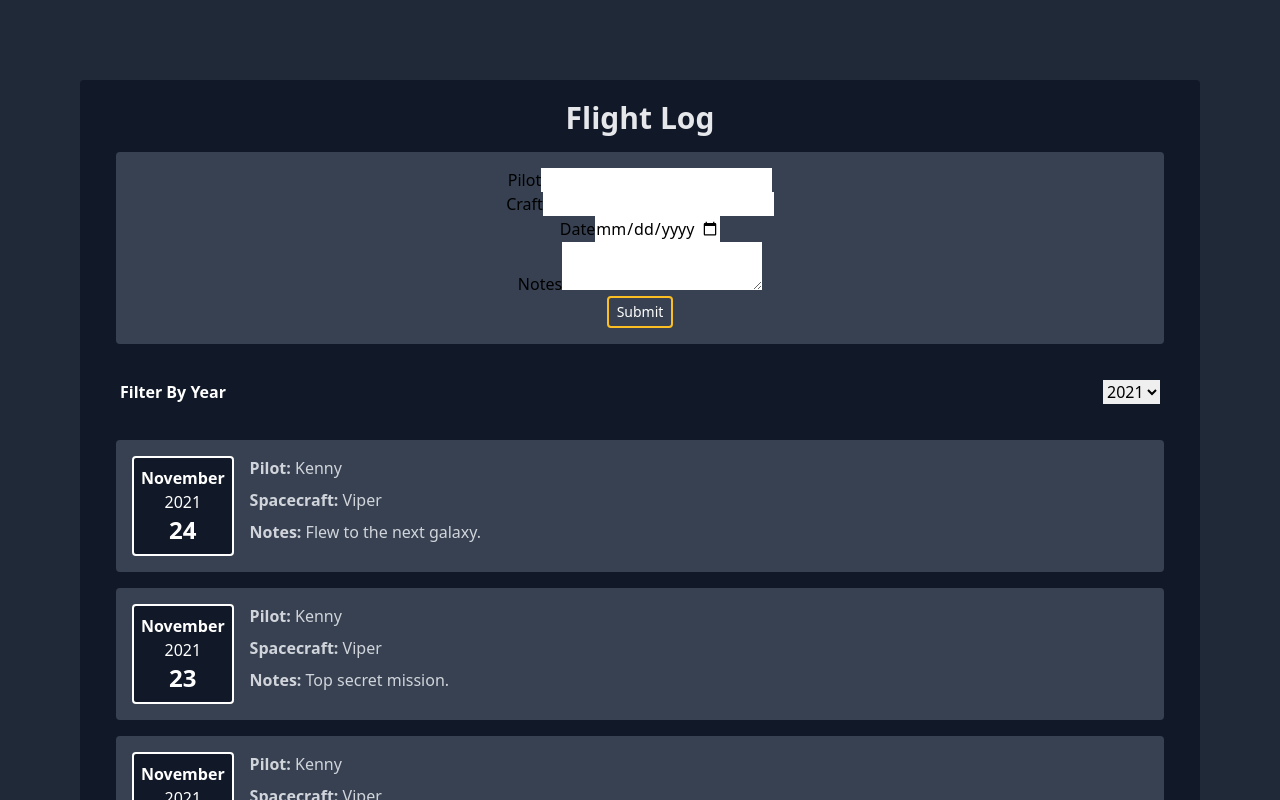
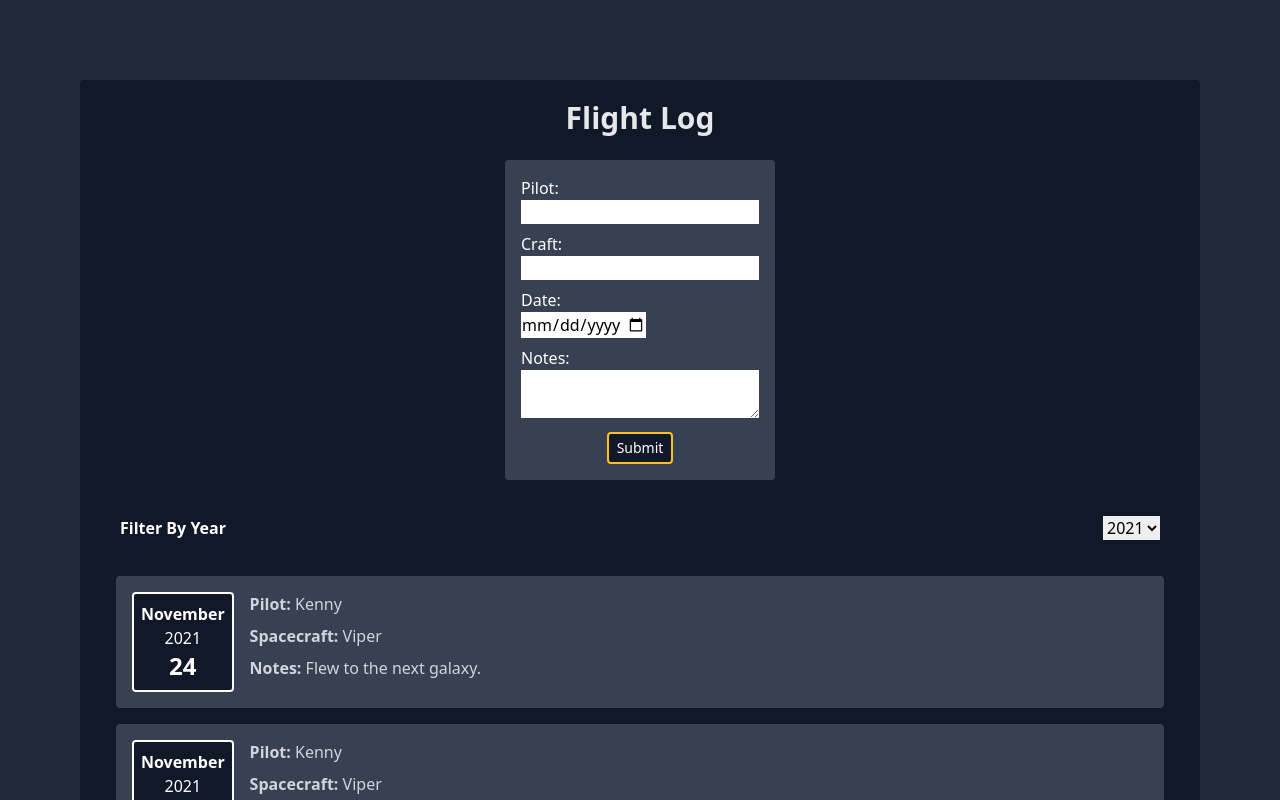
Before and after one commit to eukalytics/flightlog, a React (Create React App) app: page / in a window 1280 px wide. Both pictures are taken after a click on the button "Add Flight". Shown: the top 800 px of the page. Built offline with nearby package versions, Linux system fonts and the light colour scheme.

Commit message:
style add flight form

```diff
--- a/src/components/Flights/NewFlight/BtnShowForm.js
+++ b/src/components/Flights/NewFlight/BtnShowForm.js
@@ -1,9 +1,12 @@
 export default function BtnShowForm({setShowForm}) {
     return (
-        <div>
+        <div className="text-center">
             <button
                 onClick={() => setShowForm(true)}
-                className="bg-gray-900 text-white px-2 py-1 rounded hover:bg-yellow-400 border-2 border-yellow-400 text-sm"
+                className="
+                    bg-gray-900 text-white text-sm px-2 py-1 rounded border-2 border-yellow-400
+                    hover:bg-yellow-400 hover:text-gray-900
+                "
             >
                 Add Flight
             </button>
--- a/src/components/Flights/NewFlight/BtnSubmitForm.js
+++ b/src/components/Flights/NewFlight/BtnSubmitForm.js
@@ -1,9 +1,12 @@
 export default function BtnSubmitForm() {
     return (
-        <div>
+        <div className="text-center">
             <button
                 type="submit"
-                className="g-gray-900 text-white px-2 py-1 rounded hover:bg-yellow-400 border-2 border-yellow-400 text-sm"
+                className="
+                    bg-gray-900 text-white text-sm px-2 py-1 rounded border-2 border-yellow-400
+                    hover:bg-yellow-400 hover:text-gray-900
+                "
             >
                 Submit
             </button>
--- a/src/components/Flights/NewFlight/FlightForm.js
+++ b/src/components/Flights/NewFlight/FlightForm.js
@@ -59,23 +59,23 @@ export default function FlightForm({ handleNewFlightSubmit, numFlights }) {
     return(
         <form
             onSubmit={handleFormSubmit}
-            className="bg-gray-700 m-4 p-4 rounded"
+            className="bg-gray-700 mt-6 m-4 p-4 rounded w-full md:w-2/3 lg:w-1/2 xl:w-1/4 mx-auto"
         >
-            <div>
-                <label >Pilot</label>
-                <input type="text" name="pilot" value={newFlight.pilot} onChange={handlePilotChange} />
+            <div className="mb-2">
+                <label className="text-white block">Pilot:</label>
+                <input type="text" name="pilot" value={newFlight.pilot} onChange={handlePilotChange} className="w-full"/>
             </div>
-            <div>
-                <label>Craft</label>
-                <input type="text" name="craft" value={newFlight.craft} onChange={handleCraftChange}/>
+            <div className="mb-2">
+                <label className="text-white block">Craft:</label>
+                <input type="text" name="craft" value={newFlight.craft} onChange={handleCraftChange} className="w-full"/>
             </div>
-            <div>
-                <label> Date</label>
+            <div className="mb-2">
+                <label className="text-white block"> Date:</label>
                 <input type="date" name="date" value={newFlight.date} min="2018-01-01" max="2022-12-31" onChange={handleDateChange} />
             </div>
-            <div>
-                <label>Notes</label>
-                <textarea name="notes" value={newFlight.notes} onChange={handleNotesChange} />
+            <div className="mb-2">
+                <label className="text-white block">Notes:</label>
+                <textarea name="notes" value={newFlight.notes} onChange={handleNotesChange} className="w-full"/>
             </div>
             <BtnSubmitForm />
         </form>
--- a/src/components/Flights/NewFlight/FlightFormWrap.js
+++ b/src/components/Flights/NewFlight/FlightFormWrap.js
@@ -5,7 +5,7 @@ import FlightForm from "./FlightForm";
 export default function FlightFormWrap({handleNewFlightSubmit, numFlights}) {
     const [showForm, setShowForm] = useState(false);
     return (
-        <div className="text-center mt-4">
+        <div className="mt-4">
             {showForm   ? <FlightForm handleNewFlightSubmit={handleNewFlightSubmit} numFlights={numFlights} />
                         : <BtnShowForm setShowForm={setShowForm} />
             }
```
Also changed, not shown: 1 other file (tests, documents, lock files or other folders).
